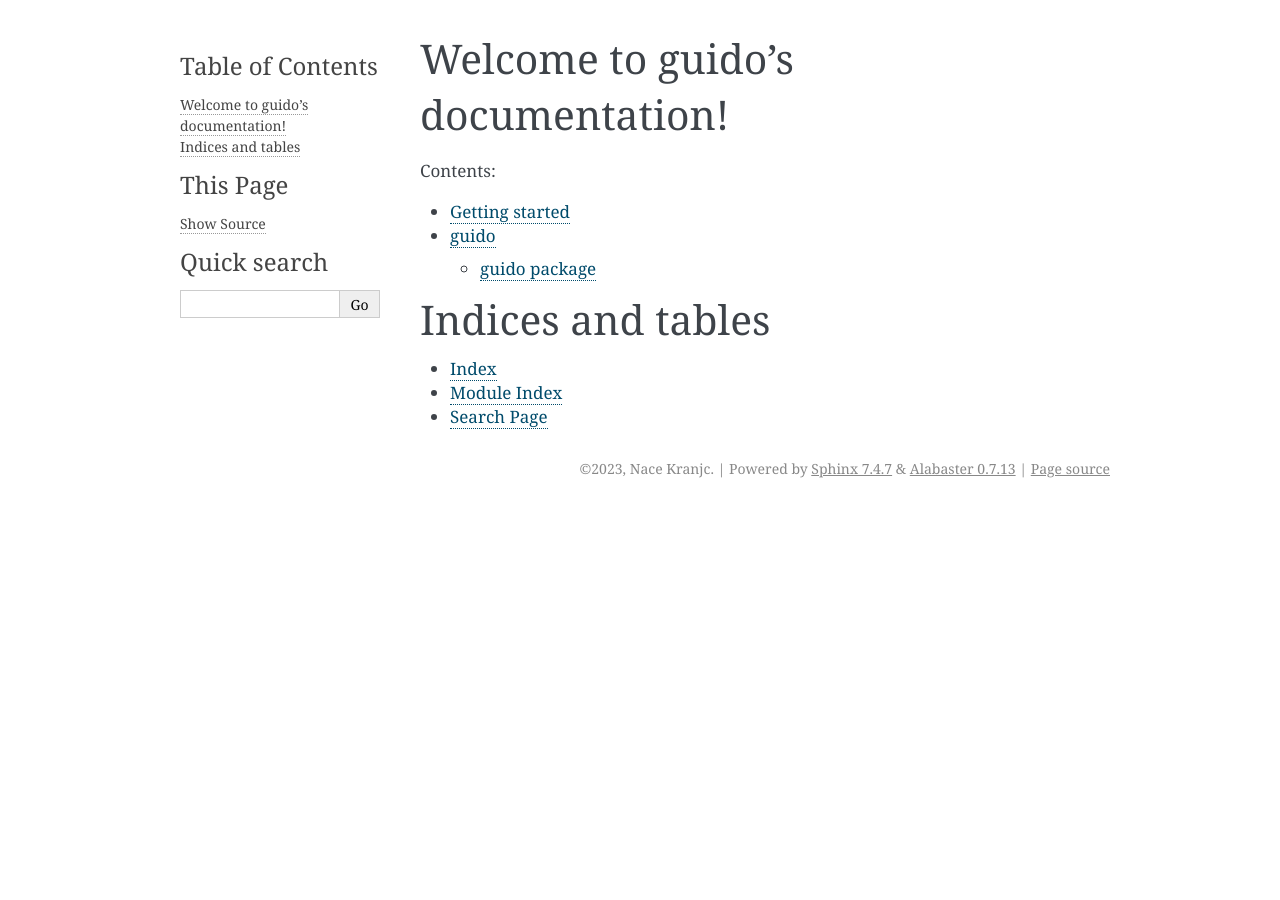
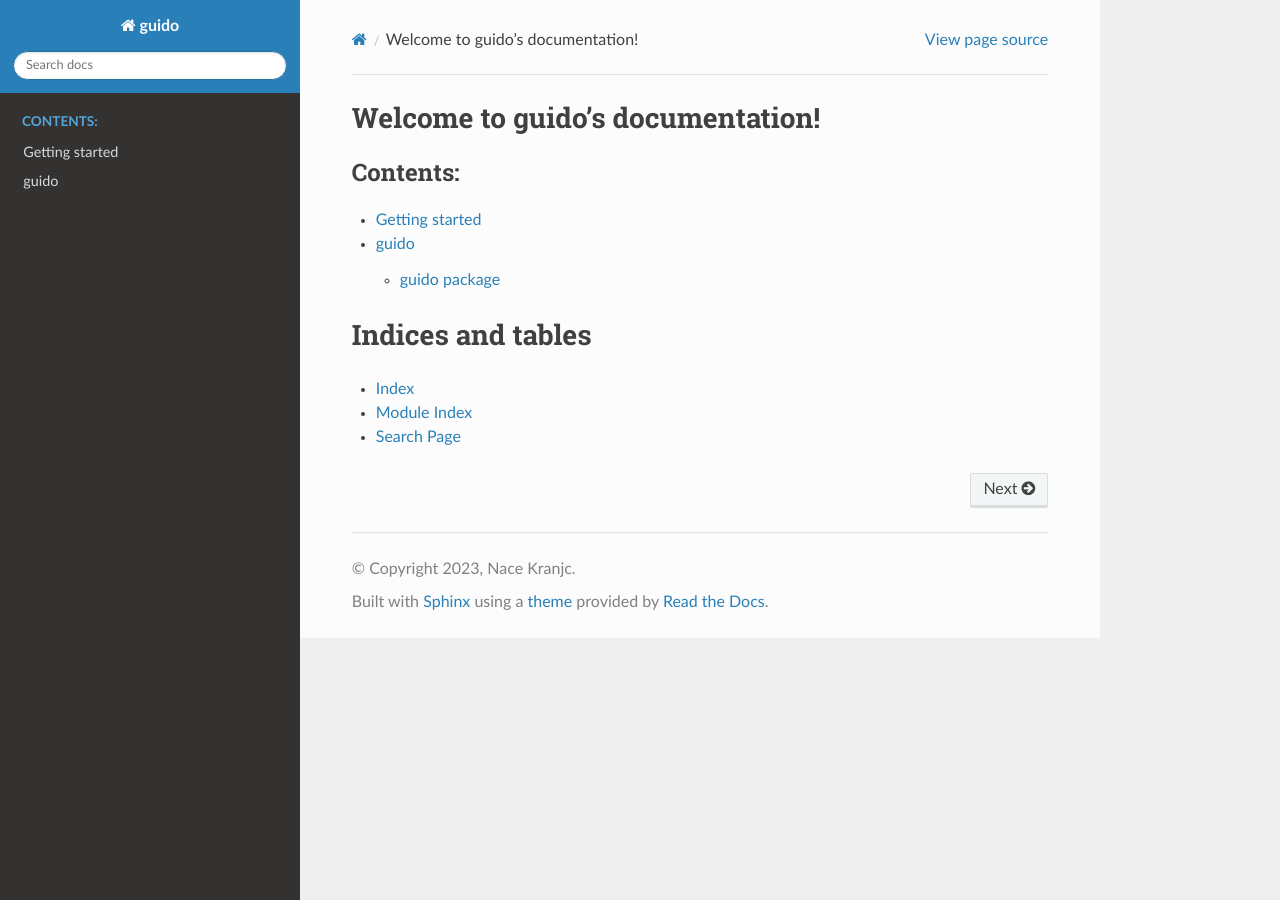
Before and after one commit to nkran/guido, a Sphinx documentation site: the page built from docs/source/index.rst, in a window 1280 px wide. Built offline with Sphinx 7.4.7 and the Read the Docs theme 2.0.0, drawn with Linux system fonts in a browser that asks for light colours.

```diff
--- /dev/null
+++ b/docs/requirements.txt
@@ -0,0 +1,4 @@
+numpydoc
+sphinx
+sphinx-issues
+sphinx_rtd_theme
--- a/docs/source/conf.py
+++ b/docs/source/conf.py
@@ -27,14 +27,15 @@ author = "Nace Kranjc"
 # extensions coming with Sphinx (named 'sphinx.ext.*') or your custom
 # ones.
 extensions = [
+    "readthedocs_ext.readthedocs",
     "sphinx.ext.intersphinx",
     "sphinx.ext.viewcode",
     "sphinx.ext.autodoc",
-    "numpydoc",
     "sphinx.ext.autosummary",
     "sphinx.ext.githubpages",
     "sphinx.ext.intersphinx",
     "sphinx.ext.extlinks",
+    "numpydoc",
 ]
 
 # Add any paths that contain templates here, relative to this directory.
@@ -52,7 +53,7 @@ autodoc_mock_imports = ["pyfaidx", "allel", "pyranges"]
 # The theme to use for HTML and HTML Help pages.  See the documentation for
 # a list of builtin themes.
 #
-html_theme = "alabaster"
+html_theme = "sphinx_rtd_theme"
 
 # Add any paths that contain custom static files (such as style sheets) here,
 # relative to this directory. They are copied after the builtin static files,
```
Also changed, not shown: .readthedocs.yaml (added).
